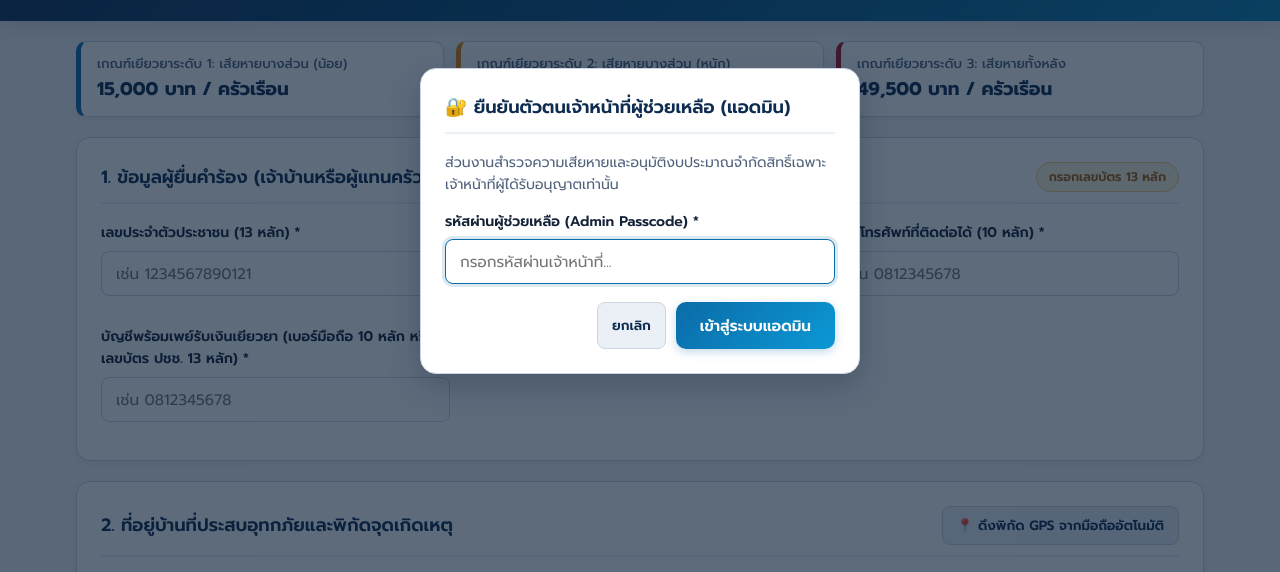
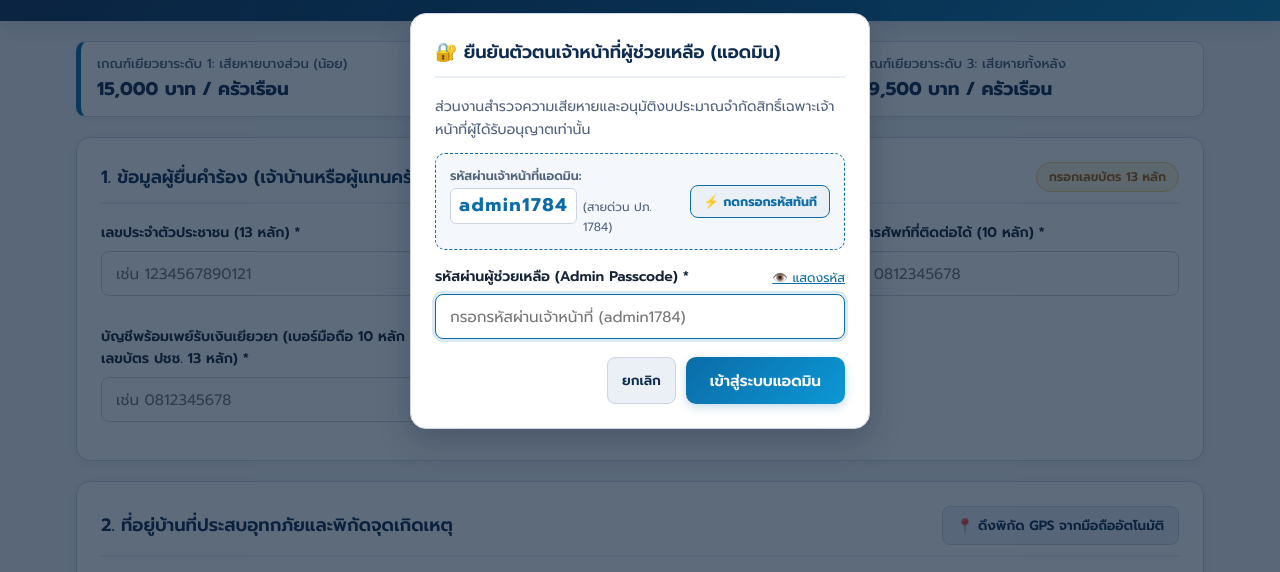
Before and after one commit to prthachnu999/flood-relief-line, a plain HTML site: page Index.html in a window 1280 px wide. Both pictures are taken after a click on the button "🔐 สำหรับผู้ช่วยเหลือ (แอดมิน)". Shown: the part 179-751 px from the top of the page. Drawn offline with Linux system fonts and the light colour scheme.

Commit message:
feat(auth): display admin passcode and one-click autofill on login modal

```diff
--- a/Index.html
+++ b/Index.html
@@ -1071,20 +1071,36 @@
 
   <!-- MODAL: ADMIN LOGIN GATE -->
   <div id="adminLoginModal" class="modal-backdrop">
-    <div class="modal-box" style="max-width: 440px;">
+    <div class="modal-box" style="max-width: 460px;">
       <div class="section-heading">
         <span>🔐 ยืนยันตัวตนเจ้าหน้าที่ผู้ช่วยเหลือ (แอดมิน)</span>
       </div>
-      <p style="font-size: 0.88rem; color: var(--text-secondary); margin-bottom: 14px;">
+      <p style="font-size: 0.88rem; color: var(--text-secondary); margin-bottom: 12px;">
         ส่วนงานสำรวจความเสียหายและอนุมัติงบประมาณจำกัดสิทธิ์เฉพาะเจ้าหน้าที่ผู้ได้รับอนุญาตเท่านั้น
       </p>
+
+      <!-- กล่องแสดงรหัสผ่านประจำระบบ พร้อมปุ่มคลิกเดียวเพื่อกรอก -->
+      <div style="background: hsl(210, 45%, 97%); border: 1.5px dashed var(--hydro-blue); border-radius: 10px; padding: 12px 14px; margin-bottom: 16px; display: flex; justify-content: space-between; align-items: center; gap: 10px;">
+        <div>
+          <div style="font-size: 0.78rem; color: var(--text-secondary); font-weight: 600;">รหัสผ่านเจ้าหน้าที่แอดมิน:</div>
+          <div style="display: flex; align-items: baseline; gap: 6px; margin-top: 2px;">
+            <code style="font-size: 1.15rem; font-weight: 800; color: var(--hydro-blue); letter-spacing: 1.5px; background: hsl(0, 0%, 100%); padding: 2px 8px; border-radius: 6px; border: 1px solid var(--border-color);">admin1784</code>
+            <small style="color: var(--text-secondary); font-size: 0.75rem;">(สายด่วน ปภ. 1784)</small>
+          </div>
+        </div>
+        <button type="button" class="btn-secondary" style="padding: 6px 12px; font-size: 0.78rem; white-space: nowrap; font-weight: 700; color: var(--hydro-blue); border-color: var(--hydro-blue);" onclick="autofillAdminPasscode()">⚡ กดกรอกรหัสทันที</button>
+      </div>
+
       <form id="adminLoginForm" onsubmit="handleAdminLoginSubmit(event)">
         <div class="form-group">
-          <label class="form-label">รหัสผ่านผู้ช่วยเหลือ (Admin Passcode) *</label>
-          <input type="password" id="adminPasscodeInput" class="form-control" placeholder="กรอกรหัสผ่านเจ้าหน้าที่..." required>
+          <label class="form-label" style="display: flex; justify-content: space-between; align-items: center;">
+            <span>รหัสผ่านผู้ช่วยเหลือ (Admin Passcode) *</span>
+            <button type="button" id="togglePasscodeVisibilityBtn" style="background: none; border: none; font-size: 0.78rem; color: var(--hydro-blue); cursor: pointer; text-decoration: underline;" onclick="togglePasscodeVisibility()">👁️ แสดงรหัส</button>
+          </label>
+          <input type="password" id="adminPasscodeInput" class="form-control" placeholder="กรอกรหัสผ่านเจ้าหน้าที่ (admin1784)" required>
         </div>
         <div id="adminLoginErrorText" style="color: var(--tier-red-text); font-size: 0.85rem; font-weight: 600; display: none; margin-bottom: 10px;">
-          ✕ รหัสผ่านไม่ถูกต้อง ประชาชนทั่วไปไม่สามารถเข้าใช้งานส่วนนี้ได้
+          ✕ รหัสผ่านไม่ถูกต้อง (รหัสที่ถูกต้องคือ admin1784)
         </div>
         <div style="display: flex; justify-content: flex-end; gap: 10px; margin-top: 18px;">
           <button type="button" class="btn-secondary" onclick="closeAdminLoginModal()">ยกเลิก</button>
@@ -1394,6 +1410,27 @@
       }, 100);
     }
 
+    function autofillAdminPasscode() {
+      const input = document.getElementById('adminPasscodeInput');
+      input.value = 'admin1784';
+      input.type = 'text';
+      const toggleBtn = document.getElementById('togglePasscodeVisibilityBtn');
+      if (toggleBtn) toggleBtn.textContent = '🙈 ซ่อนรหัส';
+      input.focus();
+    }
+
+    function togglePasscodeVisibility() {
+      const input = document.getElementById('adminPasscodeInput');
+      const toggleBtn = document.getElementById('togglePasscodeVisibilityBtn');
+      if (input.type === 'password') {
+        input.type = 'text';
+        if (toggleBtn) toggleBtn.textContent = '🙈 ซ่อนรหัส';
+      } else {
+        input.type = 'password';
+        if (toggleBtn) toggleBtn.textContent = '👁️ แสดงรหัส';
+      }
+    }
+
     function closeAdminLoginModal() {
       document.getElementById('adminLoginModal').classList.remove('open');
     }
```
